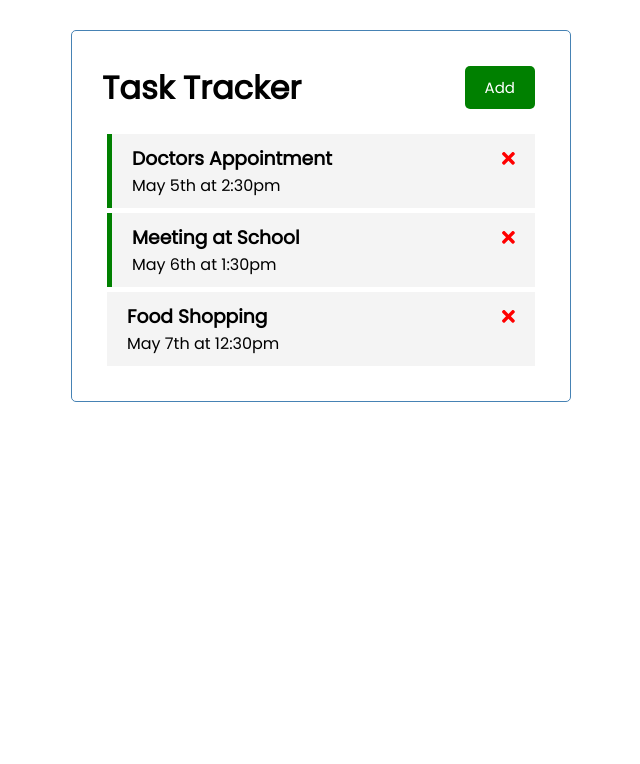
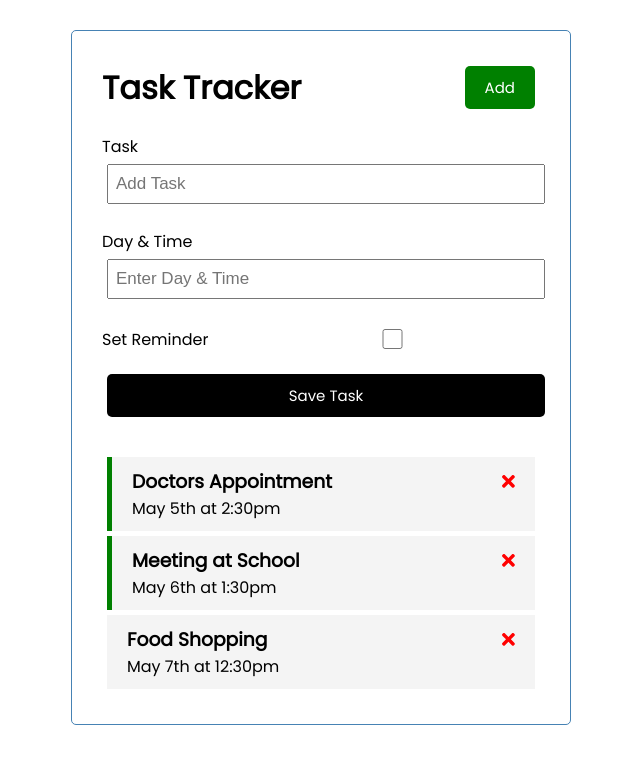
Before and after one commit to liteninkiran/angular-crash-2021, an Angular app: page / in a window 1280 px wide. Shown: the top 764 px of the page, without its empty margins (319-959 px from the left). Built offline with nearby package versions, Linux system fonts and the light colour scheme; data requests are answered from the project's data file.

Commit message:
Add a task

```diff
--- a/src/app/app.module.ts
+++ b/src/app/app.module.ts
@@ -2,12 +2,14 @@ import { NgModule } from '@angular/core';
 import { BrowserModule } from '@angular/platform-browser';
 import { FontAwesomeModule } from '@fortawesome/angular-fontawesome';
 import { HttpClientModule } from '@angular/common/http';
+import { FormsModule } from '@angular/forms';
 
 import { AppComponent } from './app.component';
 import { HeaderComponent } from './components/header/header.component';
 import { ButtonComponent } from './components/button/button.component';
 import { TasksComponent } from './components/tasks/tasks.component';
 import { TaskItemComponent } from './components/task-item/task-item.component';
+import { AddTaskComponent } from './components/add-task/add-task.component';
 
 @NgModule({
     declarations: [
@@ -16,11 +18,13 @@ import { TaskItemComponent } from './components/task-item/task-item.component';
         ButtonComponent,
         TasksComponent,
         TaskItemComponent,
+        AddTaskComponent,
     ],
     imports: [
         BrowserModule,
         FontAwesomeModule,
         HttpClientModule,
+        FormsModule,
     ],
     providers: [],
     bootstrap: [AppComponent],
--- /dev/null
+++ b/src/app/components/add-task/add-task.component.css
@@ -0,0 +1,3 @@
+.add-form {
+    margin-bottom: 40px;
+}
--- /dev/null
+++ b/src/app/components/add-task/add-task.component.html
@@ -0,0 +1,15 @@
+<form class="add-form" (ngSubmit)="onSubmit()">
+    <div class="form-control">
+        <label for="text">Task</label>
+        <input id="text" name="text" type="text" placeholder="Add Task" [(ngModel)]="text">
+    </div>
+    <div class="form-control">
+        <label for="day">Day & Time</label>
+        <input id="day" name="day" type="text" placeholder="Enter Day & Time" [(ngModel)]="day">
+    </div>
+    <div class="form-control form-control-check">
+        <label for="reminder">Set Reminder</label>
+        <input id="reminder" name="reminder" type="checkbox" [(ngModel)]="reminder">
+    </div>
+    <input type="submit" value="Save Task" class="btn btn-block">
+</form>
--- /dev/null
+++ b/src/app/components/add-task/add-task.component.ts
@@ -0,0 +1,46 @@
+/* eslint-disable @typescript-eslint/no-inferrable-types */
+/* eslint-disable @typescript-eslint/no-empty-function */
+import { Component, OnInit, Output, EventEmitter } from '@angular/core';
+import { Task } from '../../Task';
+
+@Component({
+    selector: 'app-add-task',
+    templateUrl: './add-task.component.html',
+    styleUrls: ['./add-task.component.css'],
+})
+export class AddTaskComponent implements OnInit {
+
+    public text: string = '';
+    public day: string = '';
+    public reminder: boolean = false;
+
+    @Output() onAddTask: EventEmitter<Task> = new EventEmitter;
+
+    constructor() { }
+
+    ngOnInit(): void {
+    }
+
+    onSubmit(): boolean {
+        if (!this.text) {
+            alert('Please enter the task');
+            return false;
+        }
+
+        const newTask: Task = {
+            id: 4,
+            text: this.text,
+            day: this.day,
+            reminder: this.reminder,
+        };
+
+        this.onAddTask.emit(newTask);
+
+        this.text = '';
+        this.day = '';
+        this.reminder = false;
+
+        return true;
+    }
+
+}
--- a/src/app/components/tasks/tasks.component.html
+++ b/src/app/components/tasks/tasks.component.html
@@ -1,3 +1,4 @@
+<app-add-task (onAddTask)="addTask($event)"></app-add-task>
 <app-task-item *ngFor="let task of tasks"
                [task]="task"
                (onDeleteTask)="deleteTask(task)"
--- a/src/app/components/tasks/tasks.component.ts
+++ b/src/app/components/tasks/tasks.component.ts
@@ -29,4 +29,8 @@ export class TasksComponent implements OnInit {
         return true;
     }
 
+    addTask(task: Task): boolean {
+        this.taskService.addTask(task).subscribe((tk) => this.tasks.push(tk));
+        return true;
+    }
 }
--- a/src/app/services/task.service.ts
+++ b/src/app/services/task.service.ts
@@ -31,4 +31,8 @@ export class TaskService {
         const url = `${this.apiUrl}/${task.id}`;
         return this.http.put<Task>(url, task, httpOptions);
     }
+
+    addTask(task: Task): Observable<Task> {
+        return this.http.post<Task>(this.apiUrl, task, httpOptions);
+    }
 }
```
Also changed, not shown: 1 other file (tests, documents, lock files or other folders).
